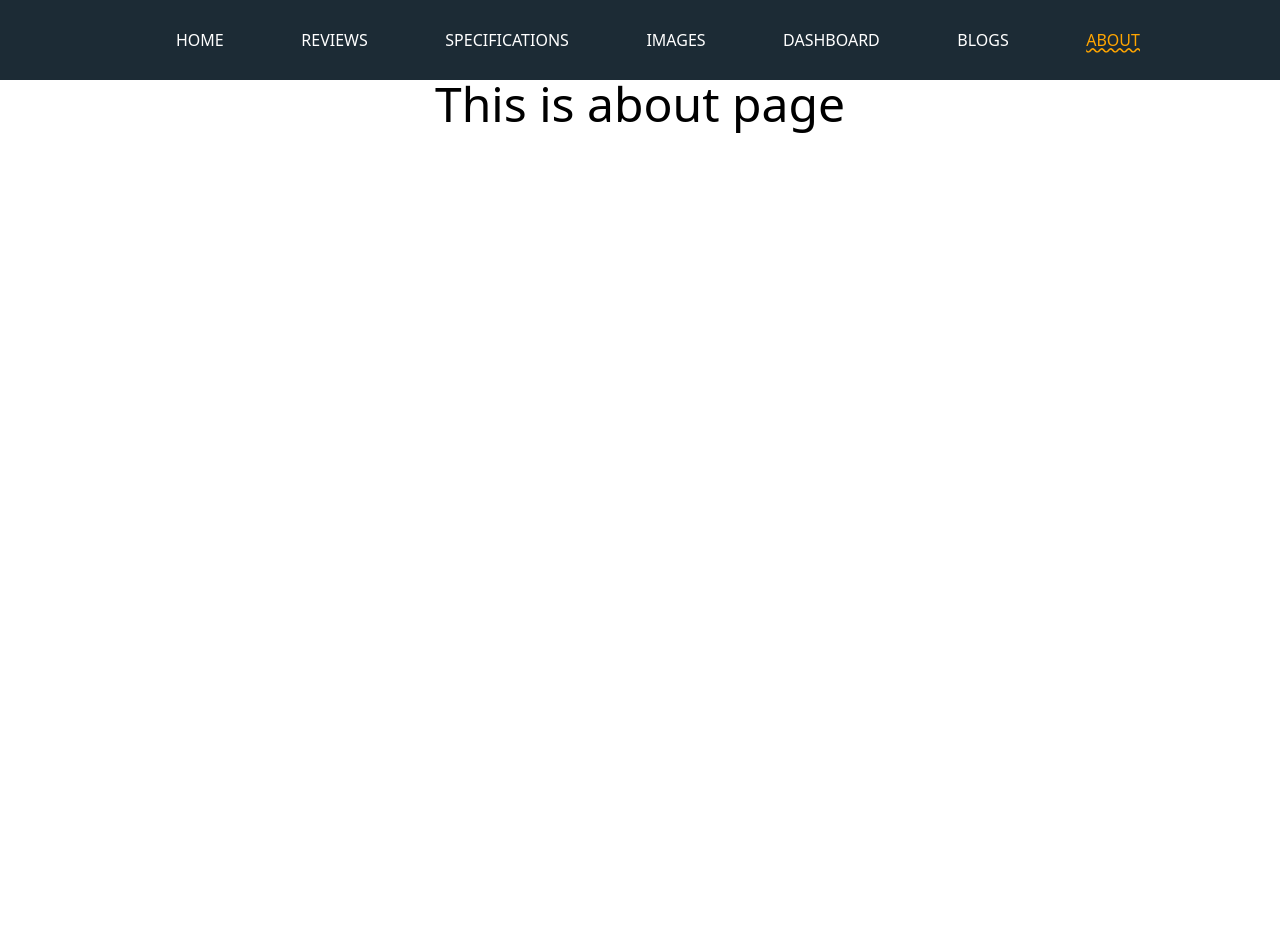
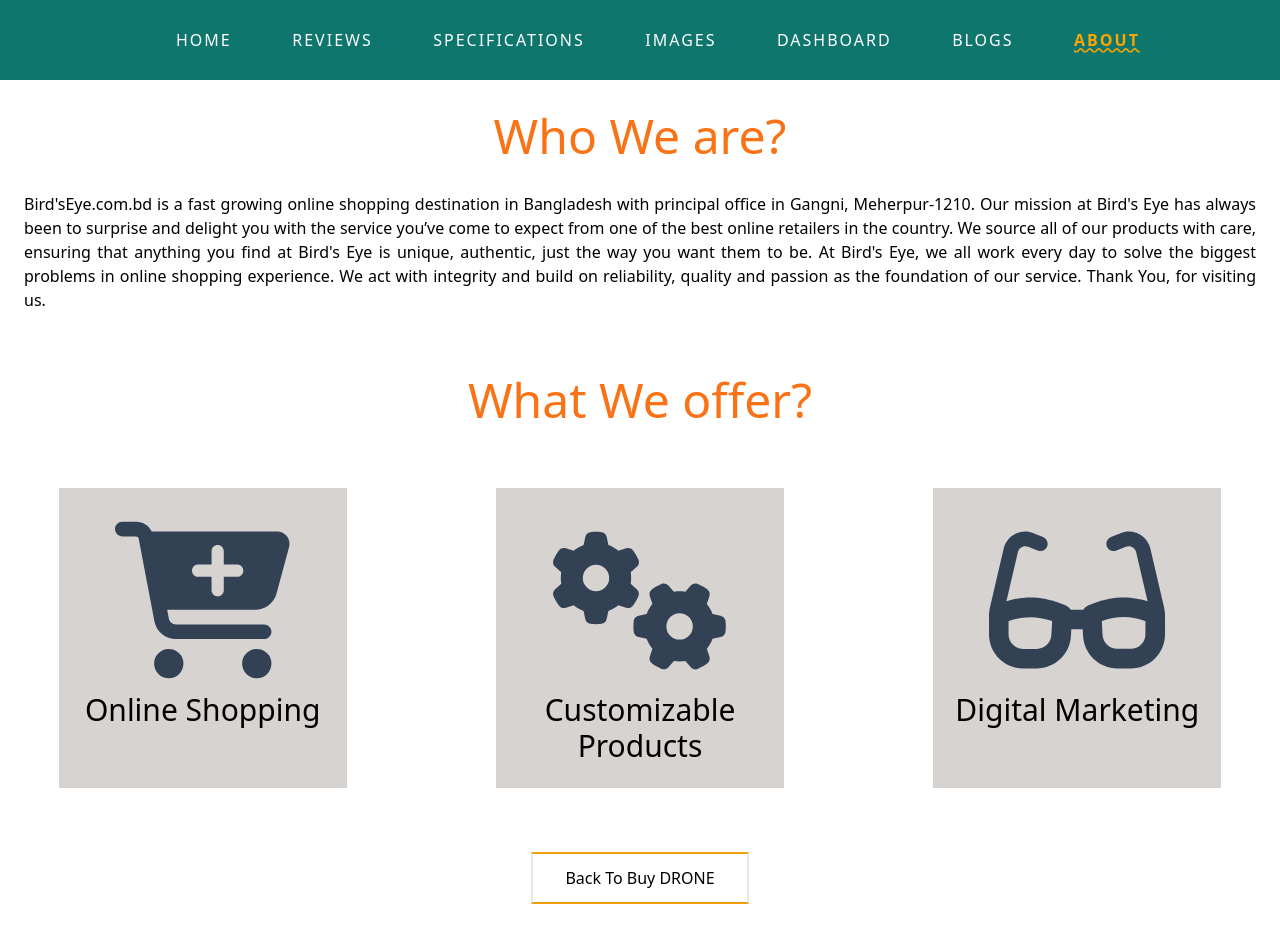
Before and after one commit to nasim8382/birds-eye, a React (Create React App) app: page /about in a window 1280 px wide. Shown: the top 942 px of the page. Before the commit the page ends 800 px from the top, so only its background shows below. Built offline with nearby package versions, Linux system fonts and the light colour scheme.

Commit message:
about page added

```diff
--- a/package.json
+++ b/package.json
@@ -3,6 +3,9 @@
   "version": "0.1.0",
   "private": true,
   "dependencies": {
+    "@fortawesome/fontawesome-svg-core": "^6.1.1",
+    "@fortawesome/free-solid-svg-icons": "^6.1.1",
+    "@fortawesome/react-fontawesome": "^0.1.18",
     "@testing-library/jest-dom": "^5.16.3",
     "@testing-library/react": "^12.1.4",
     "@testing-library/user-event": "^13.5.0",
--- a/src/components/About/About.js
+++ b/src/components/About/About.js
@@ -1,9 +1,30 @@
+import { FontAwesomeIcon } from '@fortawesome/react-fontawesome';
+import { faCartPlus, faGears, faGlasses } from '@fortawesome/free-solid-svg-icons';
 import React from 'react';
+import { useNavigate } from 'react-router-dom';
 
 const About = () => {
+    const navigate = useNavigate();
     return (
         <div>
-            <h1 className='text-5xl text-center'>This is about page</h1>
+            <h1 className='text-5xl text-center my-8 text-orange-500'>Who We are?</h1>
+            <p className='text-justify mx-6 my-8'>Bird'sEye.com.bd is a fast growing online shopping destination in Bangladesh with principal office in Gangni, Meherpur-1210. Our mission at Bird's Eye has always been to surprise and delight you with the service you’ve come to expect from one of the best online retailers in the country. We source all of our products with care, ensuring that anything you find at Bird's Eye is unique, authentic, just the way you want them to be. At Bird's Eye, we all work every day to solve the biggest problems in online shopping experience. We act with integrity and build on reliability, quality and passion as the foundation of our service. Thank You, for visiting us.</p>
+            <h2 className='text-5xl text-center my-16 text-orange-500'>What We offer?</h2>
+            <div className='grid grid-cols-1 md:grid-cols-2 lg:grid-cols-3 gap-8'>
+                <div className='bg-stone-300 text-center py-6 w-72 mx-auto'>
+                    <FontAwesomeIcon icon={faCartPlus}className="w-44 h-44 text-slate-700"></FontAwesomeIcon>
+                    <p className='text-3xl'>Online Shopping</p>
+                </div>
+                <div className='bg-stone-300 text-center py-6 w-72 mx-auto'>
+                    <FontAwesomeIcon icon={faGears}className="w-44 h-44 text-slate-700"></FontAwesomeIcon>
+                    <p className='text-3xl'>Customizable Products</p>
+                </div>
+                <div className='bg-stone-300 text-center py-6 w-72 mx-auto'>
+                    <FontAwesomeIcon icon={faGlasses}className="w-44 h-44 text-slate-700"></FontAwesomeIcon>
+                    <p className='text-3xl'>Digital Marketing</p>
+                </div>
+            </div>
+            <button onClick={() => navigate('/home')} className='mx-auto my-16 block border-2 py-3 px-8 border-y-amber-500 hover:border-x-amber-500 hover:border-y-slate-200 transition'>Back To Buy DRONE</button>
         </div>
     );
 };
--- a/src/components/CustomLink/CustomLink.js
+++ b/src/components/CustomLink/CustomLink.js
@@ -11,7 +11,8 @@
         style={{
           textDecoration: match ? "underline" : "none",
           color: match? "orange" : "white",
-          textDecorationStyle: match? "wavy" : "none"
+          textDecorationStyle: match? "wavy" : "none",
+          fontWeight: match? "bold" : "normal"
         }}
         to={to}
         {...props}
--- a/src/components/Header/Header.css
+++ b/src/components/Header/Header.css
@@ -1,6 +1,6 @@
 .header {
     height: 80px;
-    background-color: #1C2B35;
+    /* background-color: #1C2B35; */
     display: flex;
     justify-content: space-between;
     align-items: center;
@@ -14,6 +14,7 @@
     margin-left: 36px;
     color: white;
     text-transform: uppercase;
+    letter-spacing: 2px;
 }
 
 .link-items {
--- a/src/components/Header/Header.js
+++ b/src/components/Header/Header.js
@@ -4,7 +4,7 @@
 
 const Header = () => {
     return (
-        <div className='header w-full'>
+        <div className='header w-full bg-teal-700'>
             <CustomLink to="/">Home</CustomLink>
             <CustomLink to="/reviews">Reviews</CustomLink>
             <CustomLink to="/specifications">Specifications</CustomLink>
--- a/src/components/SampleImages/SampleImages.js
+++ b/src/components/SampleImages/SampleImages.js
@@ -11,7 +11,7 @@
 
     return (
         <div className='my-16'>
-            <h1 className='text-center mb-16 text-3xl mx-12 md:text-5xl'>This images are taken by <span className='text-purple-700'>DJI Mavic 2 Pro</span></h1>
+            <h1 className='text-center mb-16 text-3xl mx-12 md:text-5xl text-orange-500'>This images are taken by <span className='text-purple-700'>DJI Mavic 2 Pro</span></h1>
             <div className="grid grid-cols-1 md:grid-cols-2 lg:grid-cols-3 gap-8">
                 {
                     images.map(image => <div key={image.id}>
```
Also changed, not shown: 1 other file (tests, documents, lock files or other folders).
